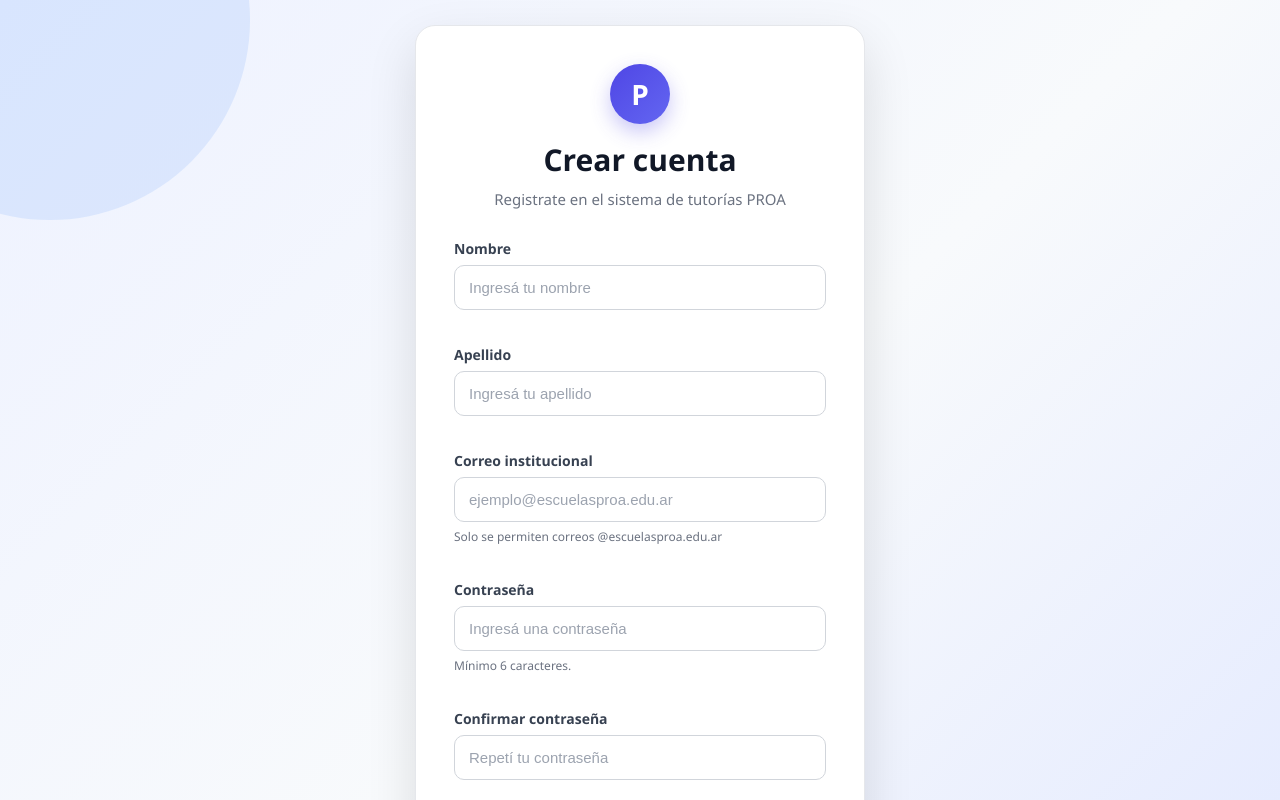
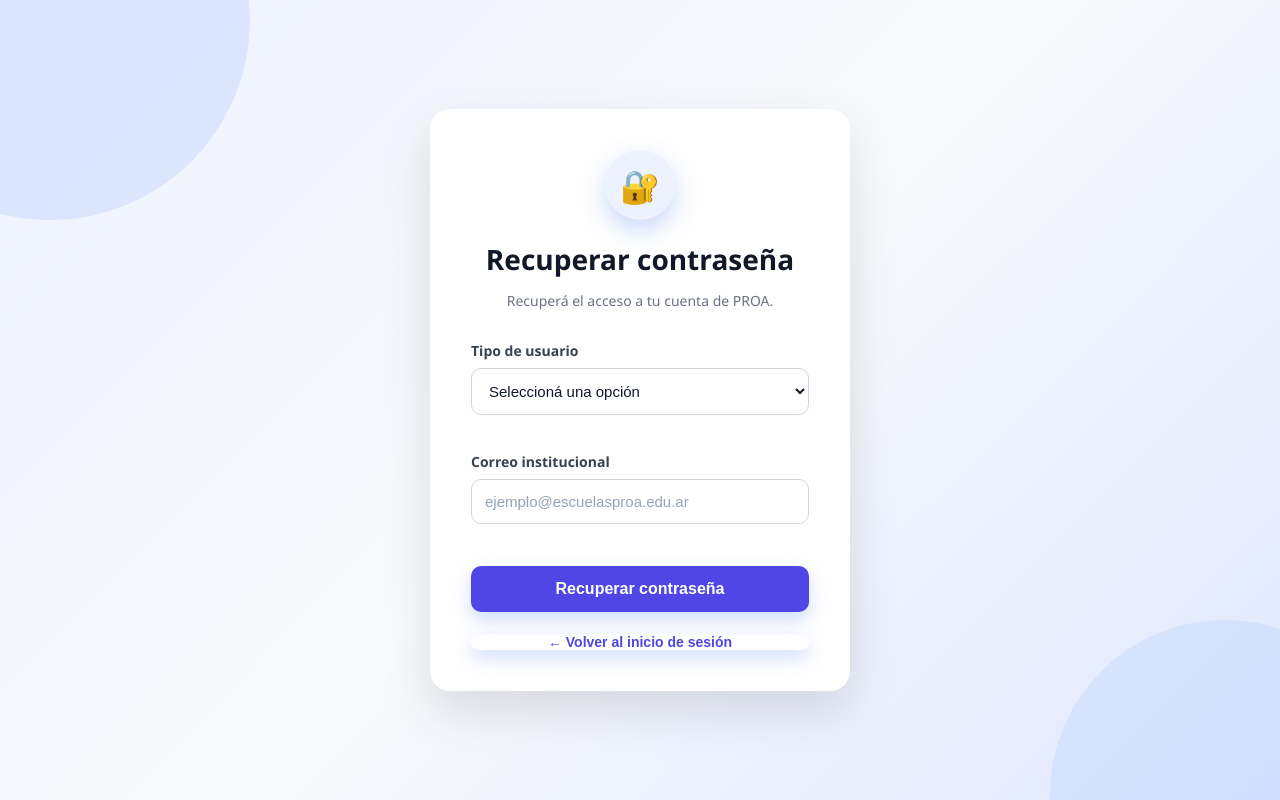
Before and after one commit to Mateo-Ortega9/Sistema-de-Tutorias, a Vue app in the folder Sistema-de-Tutorias/: page /recuperar in a window 1280 px wide. Shown: the top 800 px of the page. Built offline with nearby package versions, Linux system fonts and the light colour scheme.

Commit message:
agregamos mejor el recuperar contra

```diff
--- a/Sistema-de-Tutorias/src/components/login.vue
+++ b/Sistema-de-Tutorias/src/components/login.vue
@@ -8,8 +8,35 @@
         Sistema de Tutorías PROA
       </p>
 
+      <!-- Tipo de usuario -->
+      <div class="input-group">
+        <label for="rol">
+          Tipo de usuario
+        </label>
+
+        <select
+          id="rol"
+          v-model="formulario.rol"
+          required
+        >
+          <option value="" disabled>
+            Seleccioná una opción
+          </option>
+
+          <option value="profesor">
+            Profesor
+          </option>
+
+          <option value="administracion">
+            Administración
+          </option>
+        </select>
+      </div>
+
+      <!-- Formulario -->
       <form @submit.prevent="iniciarSesion">
 
+        <!-- Correo -->
         <div class="input-group">
           <label for="email">
             Correo institucional
@@ -24,6 +51,7 @@
           />
         </div>
 
+        <!-- Contraseña -->
         <div class="input-group">
           <label for="password">
             Contraseña
@@ -38,6 +66,25 @@
           />
         </div>
 
+        <!-- Código de profesor -->
+        <div
+          v-if="formulario.rol === 'profesor'"
+          class="input-group"
+        >
+          <label for="codigoProfesor">
+            Código de profesor
+          </label>
+
+          <input
+            id="codigoProfesor"
+            v-model="formulario.codigoProfesor"
+            type="password"
+            placeholder="Ingresá el código de profesor"
+            required
+          />
+        </div>
+
+        <!-- Botón iniciar sesión -->
         <button type="submit">
           Iniciar sesión
         </button>
@@ -53,7 +100,7 @@
         ¿Olvidaste tu contraseña?
       </button>
 
-      <!-- Ir al registro -->
+      <!-- Registro -->
       <p class="register-text">
         ¿No tenés una cuenta?
 
@@ -77,19 +124,43 @@ import { useRouter } from 'vue-router'
 const router = useRouter()
 
 const formulario = reactive({
+  rol: '',
   email: '',
-  password: ''
+  password: '',
+  codigoProfesor: ''
 })
 
+// Código requerido para profesores
+const CODIGO_PROFESOR = 'PROA2026'
+
 const iniciarSesion = () => {
-  const email = formulario.email.toLowerCase().trim()
 
-  // Verificar correo institucional PROA
+  // Verificar tipo de usuario
+  if (!formulario.rol) {
+    alert('Seleccioná si sos Profesor o Administración.')
+    return
+  }
+
+  // Limpiar correo
+  const email = formulario.email
+    .toLowerCase()
+    .trim()
+
+  // Verificar correo institucional
   if (!email.endsWith('@escuelasproa.edu.ar')) {
     alert(
       'Debés utilizar un correo institucional de Escuelas PROA.'
     )
     return
+  }
+
+  // Verificar código si es profesor
+  if (formulario.rol === 'profesor') {
+
+    if (formulario.codigoProfesor !== CODIGO_PROFESOR) {
+      alert('El código de profesor es incorrecto.')
+      return
+    }
   }
 
   // Obtener usuarios registrados
@@ -101,12 +172,13 @@ const iniciarSesion = () => {
   const usuario = usuarios.find(
     usuario =>
       usuario.email === email &&
-      usuario.password === formulario.password
+      usuario.password === formulario.password &&
+      usuario.rol === formulario.rol
   )
 
-  // Si no existe
+  // Usuario inexistente
   if (!usuario) {
-    alert('Correo o contraseña incorrectos.')
+    alert('Correo, contraseña o tipo de usuario incorrectos.')
     return
   }
 
@@ -129,7 +201,7 @@ const irAlRegistro = () => {
   router.push('/register')
 }
 
-// Ir a recuperar contraseña
+// Recuperar contraseña
 const irRecuperar = () => {
   router.push('/recuperar')
 }
@@ -178,16 +250,19 @@ h1 {
   color: #333;
 }
 
-.input-group input {
+.input-group input,
+.input-group select {
   padding: 12px;
   border: 1px solid #ccc;
   border-radius: 8px;
   font-size: 15px;
   outline: none;
   box-sizing: border-box;
+  background: white;
 }
 
-.input-group input:focus {
+.input-group input:focus,
+.input-group select:focus {
   border-color: #4f46e5;
 }
 
--- a/Sistema-de-Tutorias/src/components/recuperar.vue
+++ b/Sistema-de-Tutorias/src/components/recuperar.vue
@@ -1,276 +1,216 @@
 <template>
-  <div class="register-container">
-    <div class="register-box">
+  <div class="recuperar-container">
 
-      <div class="logo-circle">
-        P
+    <div class="recuperar-box">
+
+      <div class="logo">
+        🔐
       </div>
 
-      <h1>Crear cuenta</h1>
+      <h1>Recuperar contraseña</h1>
 
-      <p class="subtitle">
-        Registrate en el sistema de tutorías PROA
+      <p class="descripcion">
+        Recuperá el acceso a tu cuenta de PROA.
       </p>
 
-      <form @submit.prevent="registrarse">
+      <form @submit.prevent="recuperar">
 
-        <!-- NOMBRE -->
-        <div class="input-group">
-          <label for="nombre">Nombre</label>
+        <!-- TIPO DE USUARIO -->
+        <div class="campo">
 
-          <input
-            id="nombre"
-            v-model="formulario.nombre"
-            type="text"
-            placeholder="Ingresá tu nombre"
-            autocomplete="given-name"
-            required
-          />
+          <label>
+            Tipo de usuario
+          </label>
+
+          <select v-model="tipo" required>
+
+            <option value="" disabled>
+              Seleccioná una opción
+            </option>
+
+            <option value="profesor">
+              Profesor
+            </option>
+
+            <option value="administrador">
+              Administración
+            </option>
+
+          </select>
+
         </div>
 
-        <!-- APELLIDO -->
-        <div class="input-group">
-          <label for="apellido">Apellido</label>
 
-          <input
-            id="apellido"
-            v-model="formulario.apellido"
-            type="text"
-            placeholder="Ingresá tu apellido"
-            autocomplete="family-name"
-            required
-          />
-        </div>
+        <!-- CORREO -->
+        <div class="campo">
 
-        <!-- EMAIL -->
-        <div class="input-group">
           <label for="email">
             Correo institucional
           </label>
 
           <input
             id="email"
-            v-model="formulario.email"
+            v-model="email"
             type="email"
             placeholder="ejemplo@escuelasproa.edu.ar"
-            autocomplete="email"
             required
           />
 
-          <small>
-            Solo se permiten correos @escuelasproa.edu.ar
-          </small>
         </div>
 
-        <!-- CONTRASEÑA -->
-        <div class="input-group">
-          <label for="password">
-            Contraseña
-          </label>
-
-          <input
-            id="password"
-            v-model="formulario.password"
-            type="password"
-            placeholder="Ingresá una contraseña"
-            minlength="6"
-            autocomplete="new-password"
-            required
-          />
-
-          <small>
-            Mínimo 6 caracteres.
-          </small>
-        </div>
-
-        <!-- CONFIRMAR CONTRASEÑA -->
-        <div class="input-group">
-          <label for="confirmPassword">
-            Confirmar contraseña
-          </label>
-
-          <input
-            id="confirmPassword"
-            v-model="formulario.confirmPassword"
-            type="password"
-            placeholder="Repetí tu contraseña"
-            autocomplete="new-password"
-            required
-          />
-        </div>
-
-        <!-- TIPO DE USUARIO -->
-        <div class="input-group">
-          <label for="tipo">
-            Tipo de usuario
-          </label>
-
-          <select
-            id="tipo"
-            v-model="formulario.tipo"
-            required
-          >
-            <option value="" disabled>
-              Seleccioná una opción
-            </option>
-
-            <option value="alumno">
-              Alumno
-            </option>
-
-            <option value="tutor">
-              Tutor
-            </option>
-          </select>
-        </div>
 
         <!-- BOTÓN -->
         <button
           type="submit"
-          class="register-button"
+          class="boton"
         >
-          Crear cuenta
+          Recuperar contraseña
         </button>
 
       </form>
 
-      <!-- LOGIN -->
-      <p class="login-text">
-        ¿Ya tenés una cuenta?
 
-        <button
-          type="button"
-          class="link-button"
-          @click="irAlLogin"
-        >
-          Iniciar sesión
-        </button>
-      </p>
+      <!-- VOLVER -->
+      <button
+        type="button"
+        class="volver"
+        @click="volver"
+      >
+        ← Volver al inicio de sesión
+      </button>
 
     </div>
+
   </div>
 </template>
 
+
 <script setup>
-import { reactive } from 'vue'
+
+import { ref } from 'vue'
+
 import { useRouter } from 'vue-router'
+
 
 const router = useRouter()
 
-const formulario = reactive({
-  nombre: '',
-  apellido: '',
-  email: '',
-  password: '',
-  confirmPassword: '',
-  tipo: ''
-})
 
-const registrarse = () => {
+const email = ref('')
 
-  // Limpiar datos
-  const nombre = formulario.nombre.trim()
-  const apellido = formulario.apellido.trim()
-  const email = formulario.email.trim().toLowerCase()
-  const password = formulario.password
-  const confirmPassword = formulario.confirmPassword
-  const tipo = formulario.tipo
+const tipo = ref('')
 
-  // Verificar nombre
-  if (!nombre) {
-    alert('Ingresá tu nombre.')
+
+const recuperar = () => {
+
+  const correo = email.value
+    .trim()
+    .toLowerCase()
+
+
+  // Verificar correo
+  if (!correo.endsWith('@escuelasproa.edu.ar')) {
+
+    alert(
+      'Debés utilizar un correo institucional de Escuelas PROA.'
+    )
+
     return
   }
 
-  // Verificar apellido
-  if (!apellido) {
-    alert('Ingresá tu apellido.')
+
+  // Verificar tipo
+  if (!tipo.value) {
+
+    alert(
+      'Seleccioná Profesor o Administración.'
+    )
+
     return
   }
 
-  // Verificar correo institucional
-  if (!email.endsWith('@escuelasproa.edu.ar')) {
-    alert(
-      'Debés utilizar un correo institucional de Escuelas PROA.\n\n' +
-      'Ejemplo: alumno@escuelasproa.edu.ar'
-    )
-    return
-  }
 
-  // Verificar contraseña
-  if (password.length < 6) {
-    alert(
-      'La contraseña debe tener al menos 6 caracteres.'
-    )
-    return
-  }
-
-  // Verificar contraseñas
-  if (password !== confirmPassword) {
-    alert(
-      'Las contraseñas no coinciden.'
-    )
-    return
-  }
-
-  // Verificar tipo de usuario
-  if (!tipo) {
-    alert(
-      'Seleccioná si sos alumno o tutor.'
-    )
-    return
-  }
-
-  // Obtener usuarios guardados
+  // Obtener usuarios
   const usuarios = JSON.parse(
     localStorage.getItem('usuariosPROA') || '[]'
   )
 
-  // Verificar si el correo ya existe
-  const usuarioExiste = usuarios.some(
-    usuario => usuario.email === email
+
+  // Buscar usuario
+  const usuario = usuarios.find(
+
+    usuario =>
+
+      usuario.email === correo &&
+
+      usuario.tipo === tipo.value
+
   )
 
-  if (usuarioExiste) {
+
+  if (!usuario) {
+
     alert(
-      'Ese correo ya está registrado.'
+      'No encontramos una cuenta con ese correo y tipo de usuario.'
     )
+
     return
+
   }
 
-  // Crear nuevo usuario
-  const nuevoUsuario = {
-    id: Date.now(),
-    nombre: nombre,
-    apellido: apellido,
-    email: email,
-    password: password,
-    tipo: tipo
+
+  // Pedir nueva contraseña
+  const nuevaPassword = prompt(
+    'Ingresá tu nueva contraseña:'
+  )
+
+
+  if (nuevaPassword === null) {
+
+    return
+
   }
 
-  // Guardar usuario
-  usuarios.push(nuevoUsuario)
 
+  if (nuevaPassword.length < 6) {
+
+    alert(
+      'La contraseña debe tener al menos 6 caracteres.'
+    )
+
+    return
+
+  }
+
+
+  // Actualizar contraseña
+  usuario.password = nuevaPassword
+
+
+  // Guardar cambios
   localStorage.setItem(
     'usuariosPROA',
     JSON.stringify(usuarios)
   )
 
-  // Mensaje
+
   alert(
-    '¡Registro exitoso! 🎉\n\n' +
-    'Tu cuenta fue creada correctamente.\n\n' +
-    'Ahora podés iniciar sesión.'
+    '¡Contraseña cambiada correctamente!'
   )
 
-  // Ir al login
+
   router.push('/login')
+
 }
 
-const irAlLogin = () => {
+
+const volver = () => {
+
   router.push('/login')
+
 }
+
 </script>
+
 
 <style scoped>
 
@@ -278,118 +218,143 @@ const irAlLogin = () => {
   box-sizing: border-box;
 }
 
-.register-container {
+
+.recuperar-container {
+
   min-height: 100vh;
 
   display: flex;
+
   justify-content: center;
+
   align-items: center;
 
+  padding: 20px;
+
   background:
+
     linear-gradient(
+
       135deg,
-      #eef2ff 0%,
-      #f8fafc 50%,
-      #e0e7ff 100%
+
+      #eef2ff,
+
+      #f8fafc,
+
+      #e0e7ff
+
     );
 
-  padding: 25px;
 }
 
-.register-box {
+
+.recuperar-box {
+
   width: 100%;
-  max-width: 450px;
+
+  max-width: 420px;
+
+  padding: 40px;
 
   background: white;
-
-  padding: 38px;
 
   border-radius: 20px;
 
   box-shadow:
-    0 20px 50px rgba(0, 0, 0, 0.12);
 
-  border: 1px solid #e5e7eb;
+    0 20px 50px
+
+    rgba(0, 0, 0, 0.12);
+
 }
 
-.logo-circle {
-  width: 60px;
-  height: 60px;
 
-  margin: 0 auto 15px;
+.logo {
+
+  width: 70px;
+
+  height: 70px;
+
+  margin: 0 auto 20px;
 
   display: flex;
+
   justify-content: center;
+
   align-items: center;
 
   border-radius: 50%;
 
-  background: linear-gradient(
-    135deg,
-    #4f46e5,
-    #6366f1
-  );
+  background: #eef2ff;
 
-  color: white;
+  font-size: 32px;
 
-  font-size: 28px;
-  font-weight: 800;
-
-  box-shadow:
-    0 8px 20px rgba(79, 70, 229, 0.3);
 }
 
+
 h1 {
+
+  margin: 0;
+
   text-align: center;
-
-  margin: 0 0 8px;
 
   color: #111827;
 
-  font-size: 30px;
+  font-size: 28px;
+
 }
 
-.subtitle {
+
+.descripcion {
+
+  margin: 12px 0 30px;
+
   text-align: center;
 
   color: #6b7280;
 
-  margin: 0 0 28px;
-
-  font-size: 15px;
+  font-size: 14px;
 
   line-height: 1.5;
+
 }
 
-.input-group {
-  display: flex;
 
-  flex-direction: column;
+.campo {
 
-  margin-bottom: 18px;
+  margin-bottom: 20px;
+
 }
 
-.input-group label {
-  margin-bottom: 7px;
 
-  font-weight: 700;
+.campo label {
+
+  display: block;
+
+  margin-bottom: 8px;
 
   color: #374151;
 
   font-size: 14px;
+
+  font-weight: 700;
+
 }
 
-.input-group input,
-.input-group select {
+
+.campo input,
+
+.campo select {
+
   width: 100%;
 
-  padding: 13px 14px;
+  padding: 13px;
 
   border: 1px solid #d1d5db;
 
   border-radius: 10px;
 
-  background: #fff;
+  background: white;
 
   color: #111827;
 
@@ -397,116 +362,98 @@ h1 {
 
   outline: none;
 
-  transition: 0.2s;
 }
 
-.input-group input::placeholder {
-  color: #9ca3af;
-}
 
-.input-group input:focus,
-.input-group select:focus {
+.campo input:focus,
+
+.campo select:focus {
+
   border-color: #4f46e5;
 
   box-shadow:
-    0 0 0 3px rgba(79, 70, 229, 0.12);
+
+    0 0 0 3px
+
+    rgba(79, 70, 229, 0.12);
+
 }
 
-.input-group small {
-  margin-top: 6px;
 
-  color: #6b7280;
+.boton {
 
-  font-size: 12px;
-}
-
-.register-button {
   width: 100%;
 
   padding: 14px;
-
-  margin-top: 5px;
 
   border: none;
 
   border-radius: 10px;
 
-  background: linear-gradient(
-    135deg,
-    #4f46e5,
-    #6366f1
-  );
+  background: #4f46e5;
 
   color: white;
 
   font-size: 16px;
 
-  font-weight: 700;
+  font-weight: bold;
 
   cursor: pointer;
 
-  transition: 0.2s;
-
-  box-shadow:
-    0 7px 18px rgba(79, 70, 229, 0.25);
 }
 
-.register-button:hover {
-  transform: translateY(-1px);
 
-  box-shadow:
-    0 10px 22px rgba(79, 70, 229, 0.35);
+.boton:hover {
+
+  background: #3730a3;
+
 }
 
-.register-button:active {
-  transform: translateY(0);
-}
 
-.login-text {
-  text-align: center;
+.volver {
 
-  margin: 23px 0 0;
+  display: block;
 
-  color: #6b7280;
+  margin: 22px auto 0;
 
-  font-size: 14px;
-}
+  padding: 0;
 
-.link-button {
   border: none;
 
   background: none;
 
   color: #4f46e5;
 
-  font-weight: 700;
+  font-size: 14px;
+
+  font-weight: bold;
 
   cursor: pointer;
 
-  font-size: inherit;
-
-  padding: 0;
-
-  margin-left: 4px;
 }
 
-.link-button:hover {
+
+.volver:hover {
+
   text-decoration: underline;
+
 }
+
 
 @media (max-width: 500px) {
 
-  .register-container {
-    padding: 15px;
-  }
+  .recuperar-box {
 
-  .register-box {
-    padding: 28px 22px;
+    padding: 30px 22px;
+
   }
 
   h1 {
-    font-size: 26px;
+
+    font-size: 24px;
+
   }
+
 }
 
 </style>
```
Also changed, not shown: Sistema-de-Tutorias/src/components/register.vue (+4 -4 lines).
